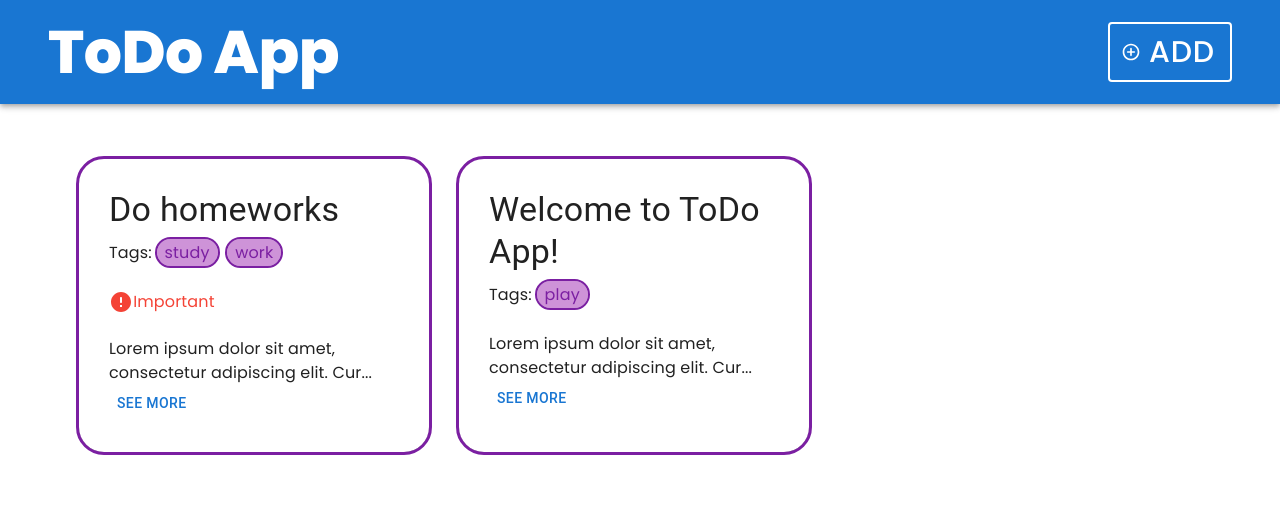
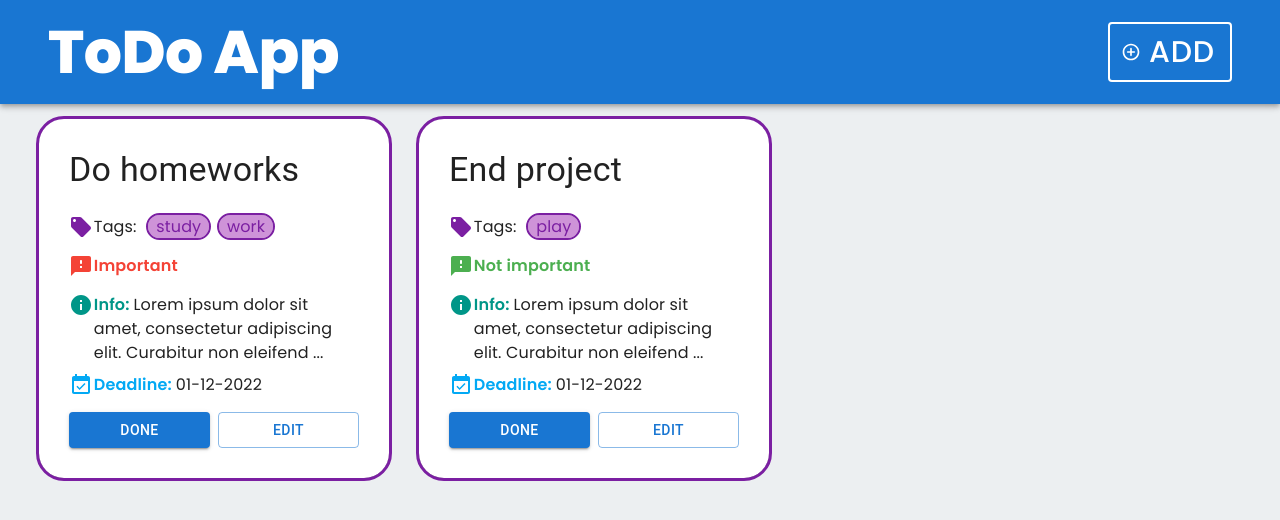
Before and after one commit to lyanedev/To-Do-App-react, a React (Vite) app: page / in a window 1280 px wide. Shown: the top 520 px of the page. Built offline with nearby package versions, Linux system fonts and the light colour scheme; data requests are answered from the project's data file.

Commit message:
🚀 UI todo card finished and enhaced file management

```diff
--- a/data/db.json
+++ b/data/db.json
@@ -11,7 +11,7 @@
     },
     {
       "id": "2",
-      "title": "Welcome to ToDo App!",
+      "title": "End project",
       "tags": ["play"],
       "important": false,
       "done": false,
--- a/src/App.css
+++ b/src/App.css
@@ -3,6 +3,7 @@
 .App {
   font-family: "Poppins", sans-serif;
   min-height: 100%;
+  background: #eceff1
 }
 
 a {
--- a/src/components/NavBar.jsx
+++ b/src/components/NavBar.jsx
@@ -1,29 +1,9 @@
 import { useNavigate } from "react-router-dom";
 
-import {
-  styled,
-  Container,
-  AppBar,
-  Toolbar,
-  Typography,
-  Button,
-} from "@mui/material";
+import { Container, AppBar, Toolbar, Typography } from "@mui/material";
 import AddCircleOutlineRoundedIcon from "@mui/icons-material/AddCircleOutlineRounded";
 
-import "./navBar.styled";
-
-const AddButton = styled(Button)({
-  height: 60,
-  fontFamily: "Poppins",
-  fontSize: 30,
-  color: "#fff",
-  border: "2px solid #fff",
-  "&:hover": {
-    backgroundColor: "#fff",
-    border: "2px solid #fff",
-    color: "blue",
-  },
-});
+import { AddButton } from "./navBar.styled";
 
 export const NavBar = () => {
   const navigate = useNavigate();
--- a/src/components/Todoslist.jsx
+++ b/src/components/Todoslist.jsx
@@ -1,59 +1,49 @@
 import { NavLink } from "react-router-dom";
 
-import { styled } from "@mui/material/styles";
-import { Card, Typography, Button, Grid } from "@mui/material";
-import ErrorRoundedIcon from "@mui/icons-material/ErrorRounded";
-import SentimentDissatisfiedRoundedIcon from "@mui/icons-material/SentimentDissatisfiedRounded";
-import SentimentSatisfiedAltRoundedIcon from "@mui/icons-material/SentimentSatisfiedAltRounded";
+import { Typography, Button, Grid } from "@mui/material";
+import { Box } from "@mui/system";
+import FeedbackRoundedIcon from "@mui/icons-material/FeedbackRounded";
+import InfoIcon from "@mui/icons-material/Info";
+import EventAvailableIcon from "@mui/icons-material/EventAvailable";
+import LocalOfferRoundedIcon from "@mui/icons-material/LocalOfferRounded";
 
-import "./todosList.styled";
-import { Box } from "@mui/system";
-
-const TodoCard = styled(Card)({
-  maxWidth: 350,
-  fontFamily: "Poppins",
-  padding: 30,
-  margin: 15,
-  outline: "3px solid #7b1fa2",
-  borderRadius: 25,
-});
+import { TodoCard } from "./todosList.styled";
 
 export const Todoslist = ({ todos }) => {
   return (
-    <Box
-      sx={{
-        display: "flex",
-        flexDirection: "row",
-        flexWrap: "wrap",
-        padding: 5,
-      }}
-    >
+    <>
       {todos.map((todo) => (
         <TodoCard key={todo.id}>
           <Grid
             container
             direction="row"
-            justifyContent="flex-start"
-            rowSpacing={2}
+            justifyContent="space-between"
+            alignItems="flex-start"
+            spacing={1}
           >
-            <Grid item>
-              <Typography variant="h4">{todo.title}</Typography>
+            <Grid item xs={12}>
+              <Typography variant="h4" sx={{ marginBottom: 2 }}>
+                {todo.title}
+              </Typography>
             </Grid>
-            <Grid
-              container
-              direction="row"
-              justifyContent="flex-start"
-              alignItems="center"
-            >
+
+            <Grid item xs={1}>
+              <LocalOfferRoundedIcon sx={{ color: "#7b1fa2" }} />
+            </Grid>
+
+            <Grid item xs={2}>
               <Typography variant="p">Tags: </Typography>
+            </Grid>
+            <Grid item xs={9}>
               {todo.tags.map((tag) => (
                 <Box
+                  key={Math.random()}
                   sx={{
-                    display: "inline-box",
+                    display: "inline",
                     outline: "2px solid #7b1fa2",
                     background: "#ce93d8",
                     borderRadius: 20,
-                    padding: "0.1rem 0.5rem",
+                    padding: "0 .5rem",
                     textAlign: "center",
                     margin: "0.5rem .3rem",
                     color: "#7b1fa2",
@@ -64,32 +54,72 @@ export const Todoslist = ({ todos }) => {
               ))}
             </Grid>
 
-            {todo.important && (
-              <>
             <Grid item xs={1}>
-                  <ErrorRoundedIcon sx={{ color: "#f44336" }} />
+              {todo.important ? (
+                <FeedbackRoundedIcon sx={{ color: "#f44336" }} />
+              ) : (
+                <FeedbackRoundedIcon sx={{ color: "#4caf50" }} />
+              )}
             </Grid>
             <Grid item xs={11}>
-                  <Typography variant="p" sx={{ color: "#f44336" }}>
+              {todo.important ? (
+                <Typography
+                  variant="p"
+                  sx={{ color: "#f44336", fontWeight: 600 }}
+                >
                   Important
                 </Typography>
+              ) : (
+                <Typography
+                  variant="p"
+                  sx={{ color: "#4caf50", fontWeight: 600 }}
+                >
+                  Not important
+                </Typography>
+              )}
             </Grid>
-              </>
-            )}
-            <Grid item xs={12}>
+
+            <Grid item xs={1}>
+              <InfoIcon sx={{ color: "#009688" }} />
+            </Grid>
+            <Grid item xs={11}>
               <Typography variant="p">
-                {todo.description.substring(0, 60)}...
+                <span style={{ color: "#009688", fontWeight: 600 }}>
+                  Info:{" "}
+                </span>
+                {todo.description.substring(0, 80)}...
               </Typography>
             </Grid>
 
-            <Grid>
-              <NavLink to={`/todos/${todo.id}`}>
-                <Button variant="text">See more</Button>
+            <Grid item xs={1}>
+              <EventAvailableIcon sx={{ color: "#03a9f4" }} />
+            </Grid>
+
+            <Grid item xs={11}>
+              <Typography variant="p">
+                <span style={{ color: "#03a9f4", fontWeight: 600 }}>
+                  Deadline:{" "}
+                </span>
+                {todo.date}
+              </Typography>
+            </Grid>
+
+            <Grid item container xs={6}>
+              <Button variant="contained" fullWidth>
+                Done
+              </Button>
+            </Grid>
+
+            <Grid item container xs={6}>
+              <NavLink to={`/todo/${todo.id}`} style={{ width: "100%" }}>
+                <Button variant="outlined" fullWidth>
+                  Edit
+                </Button>
               </NavLink>
             </Grid>
           </Grid>
         </TodoCard>
       ))}
-    </Box>
+    </>
   );
 };
--- a/src/components/navBar.styled.jsx
+++ b/src/components/navBar.styled.jsx
@@ -0,0 +1,15 @@
+import { Button } from "@mui/material";
+import { styled } from "@mui/material/styles";
+
+export const AddButton = styled(Button)({
+  height: 60,
+  fontFamily: "Poppins",
+  fontSize: 30,
+  color: "#fff",
+  border: "2px solid #fff",
+  "&:hover": {
+    backgroundColor: "#fff",
+    border: "2px solid #fff",
+    color: "blue",
+  },
+});
--- a/src/components/todosList.styled.tsx
+++ b/src/components/todosList.styled.tsx
@@ -0,0 +1,15 @@
+import { Card } from "@mui/material";
+import { styled } from "@mui/material/styles";
+
+export const TodoCard = styled(Card)({
+  maxWidth: 350,
+  fontFamily: "Poppins",
+  padding: 30,
+  margin: 15,
+  outline: "3px solid #7b1fa2",
+  borderRadius: 25,
+  transition: "all 0.3s ease",
+  "&:hover": {
+    transform: "rotate(3deg)",
+  },
+});
--- a/src/pages/home/Home.jsx
+++ b/src/pages/home/Home.jsx
@@ -8,10 +8,14 @@ export const Home = () => {
   const { data, isPending, error } = useFetch("http://localhost:3000/todos");
 
   return (
-    <Container maxWidth="xl">
+    <Container maxWidth="xl" sx={{
+      display: "flex",
+      flexDirection: "row",
+      flexWrap: "wrap"
+    }}>
       {error && <Typography variant="p">{error}</Typography>}
       {isPending && <Typography variant="p">Loading...</Typography>}
-      {data && <Todoslist todos={data}/>}
+      {data && <Todoslist todos={data} />}
     </Container>
   );
 };
--- a/src/pages/todo/Todo.jsx
+++ b/src/pages/todo/Todo.jsx
@@ -1,5 +1,21 @@
+import { Container } from "@mui/material";
+import { useParams } from "react-router-dom";
+import { useFetch } from "../../hooks/useFetch";
+
 import "./todo.styled";
 
 export const Todo = () => {
-  return <div>Todo</div>;
+  const { id } = useParams();
+
+  const url = "http://localhost:3000/todos" + id;
+
+  const { error, isPending, data } = useFetch(url);
+
+  return (
+    <Container maxWidth="xl">
+      {error && <Typography variant="p">{error}</Typography>}
+      {isPending && <Typography variant="p">Loading...</Typography>}
+      {data && "toto"}
+    </Container>
+  );
 };
```
Lines whose indentation alone changed are shown as unchanged.
